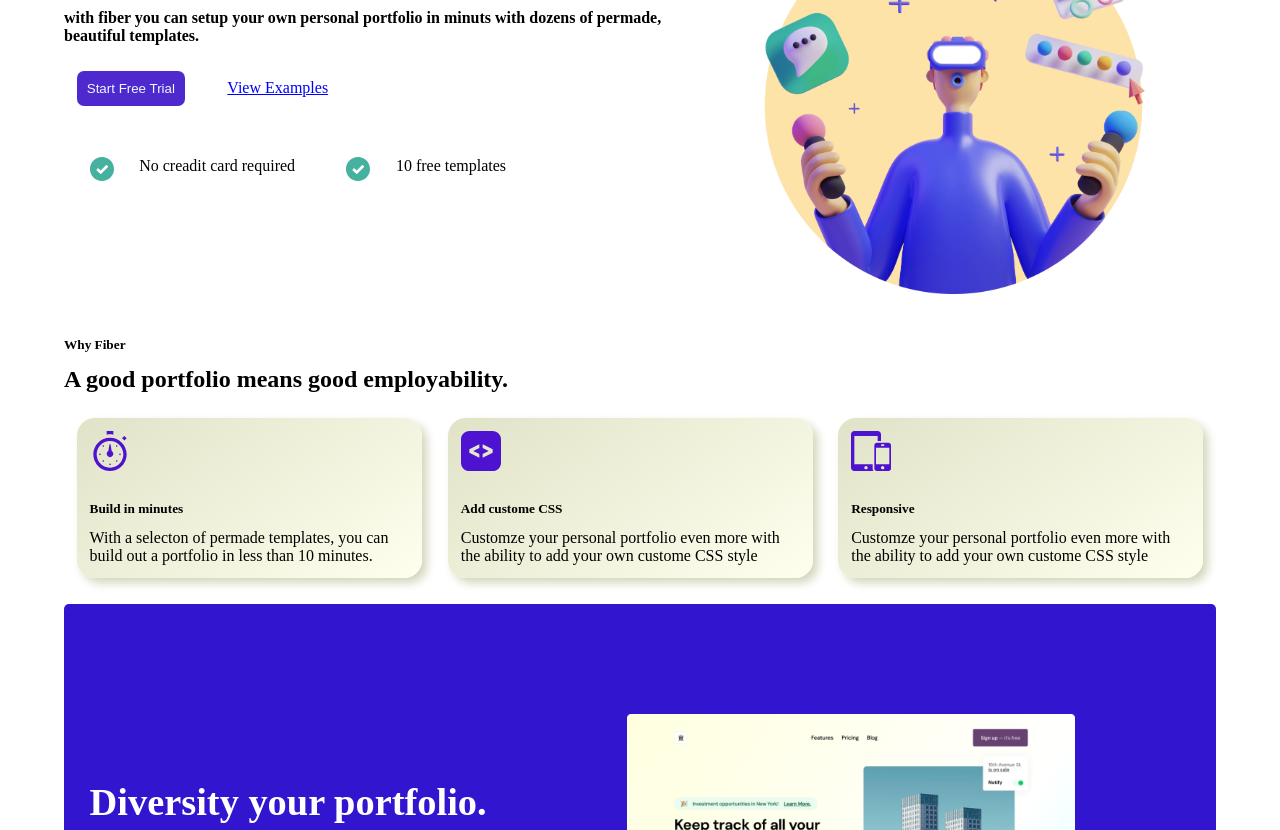
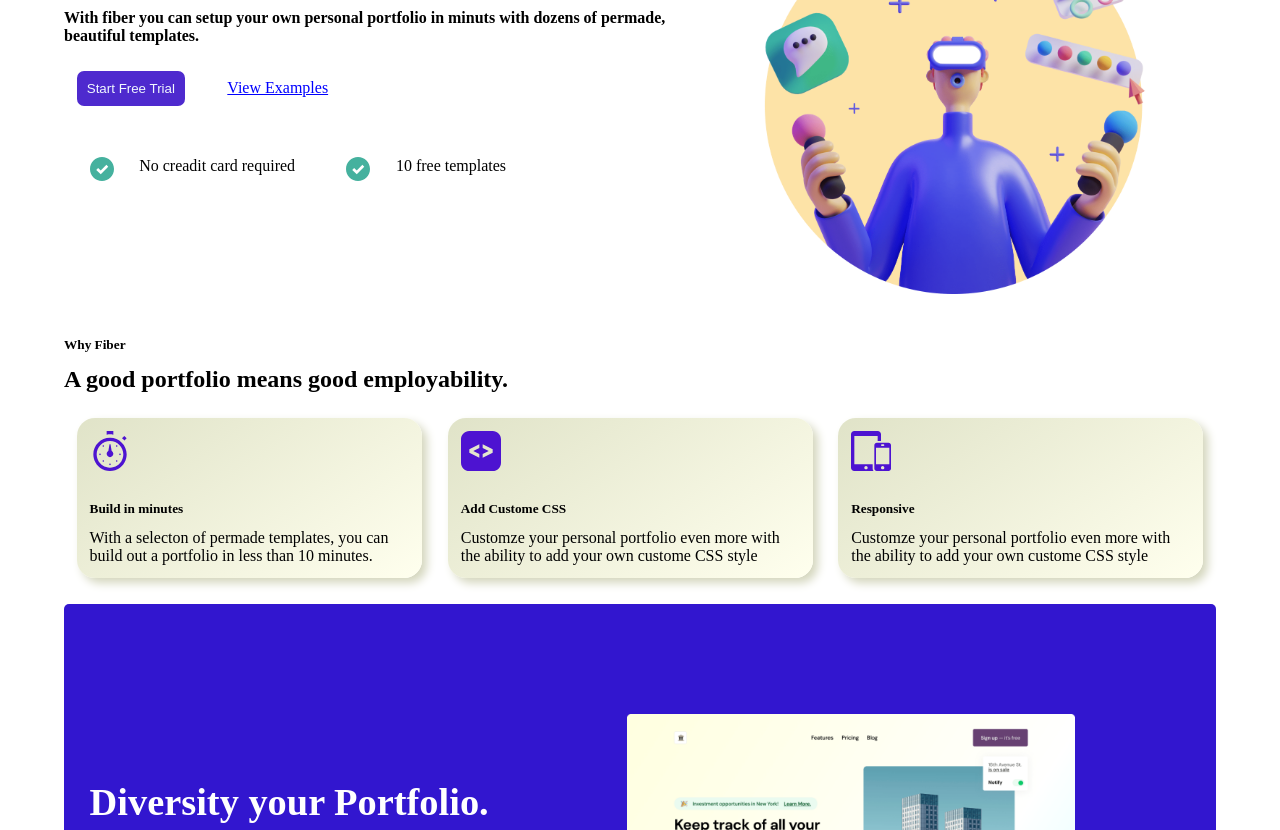
Before and after one commit to shrawankansi/Html-CSS-Portfolio5, a plain HTML site: page index.html in a window 1280 px wide. Shown: the part 302-1132 px from the top of the page. Drawn offline with Linux system fonts and the light colour scheme.

Commit message:
update error

```diff
--- a/index.html
+++ b/index.html
@@ -34,7 +34,7 @@
                 </ul>
             </div>
             <h1>Create your portfolio in minutes.</h1>
-            <h4>with fiber you can setup your own personal portfolio in minuts with dozens of permade, beautiful templates.</h4>
+            <h4>With fiber you can setup your own personal portfolio in minuts with dozens of permade, beautiful templates.</h4>
             <div class="btn-hero"> <button>Start Free Trial</button>
             <span style="color: blue;"><u>View Examples</u></span></div>
             <div class="tic">
@@ -58,7 +58,7 @@
                 </div>
                 <div class="serv2">
                     <img src="/img/code.svg" alt="">
-                    <h5 style="background-color: transparent;">Add custome CSS</h5>
+                    <h5 style="background-color: transparent;">Add Custome CSS</h5>
                     <p style="background-color: transparent;">Customze your personal portfolio even more with the ability to add your own custome CSS style</p>
                 </div>
                 <div class="serv3">
@@ -71,7 +71,7 @@
         <div class="part2">
             <div class="diversity">
                 <div class="right-diver">
-                    <h2>Diversity your portfolio.</h2>
+                    <h2>Diversity your Portfolio.</h2>
                     <p>Cereate an even more impressive portfolio by creating case studies for your projects. Simply follow our step-by-step guide.</p>
                     <button>Start Free Trial</button>
                 </div>
```
